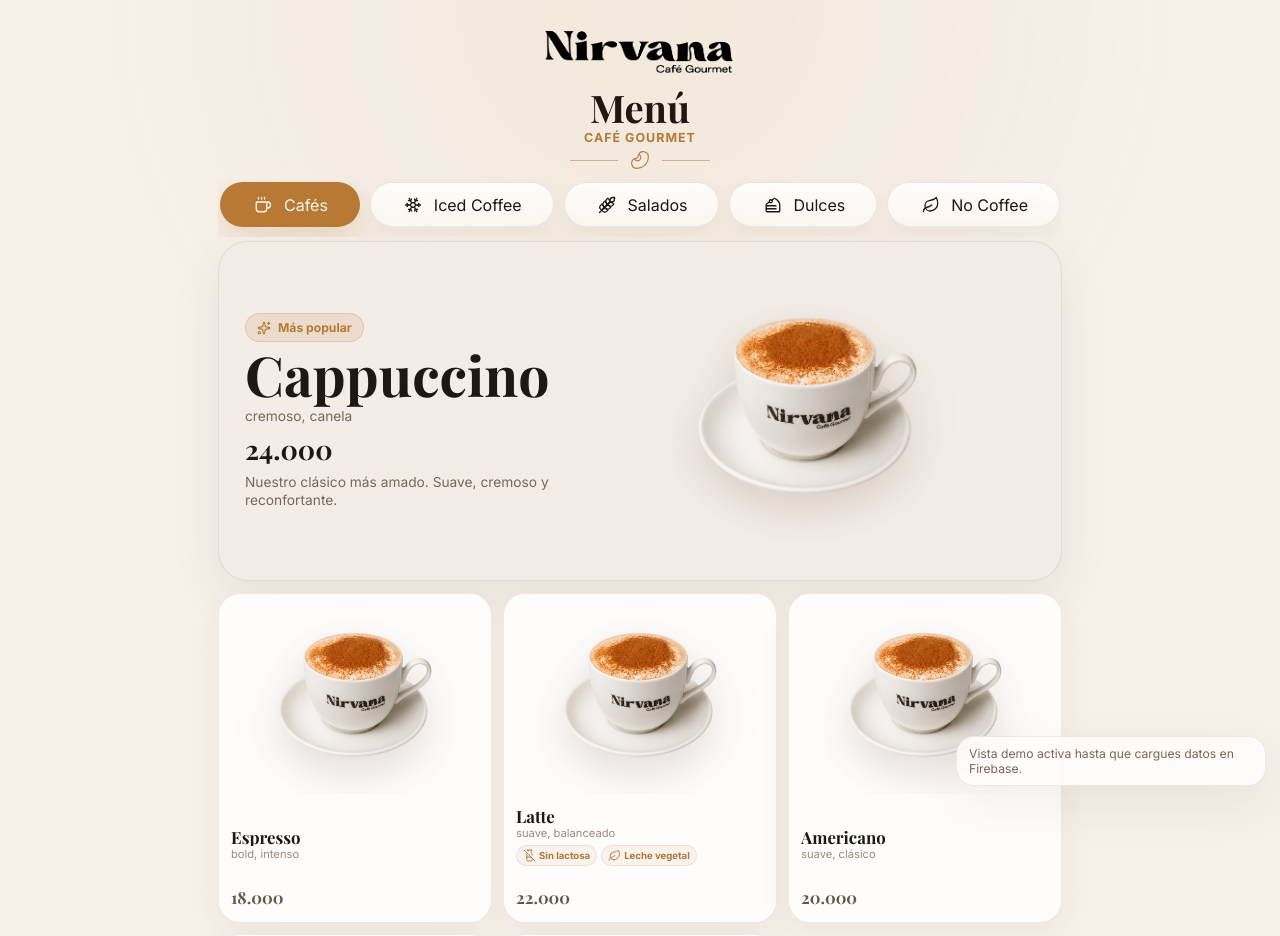
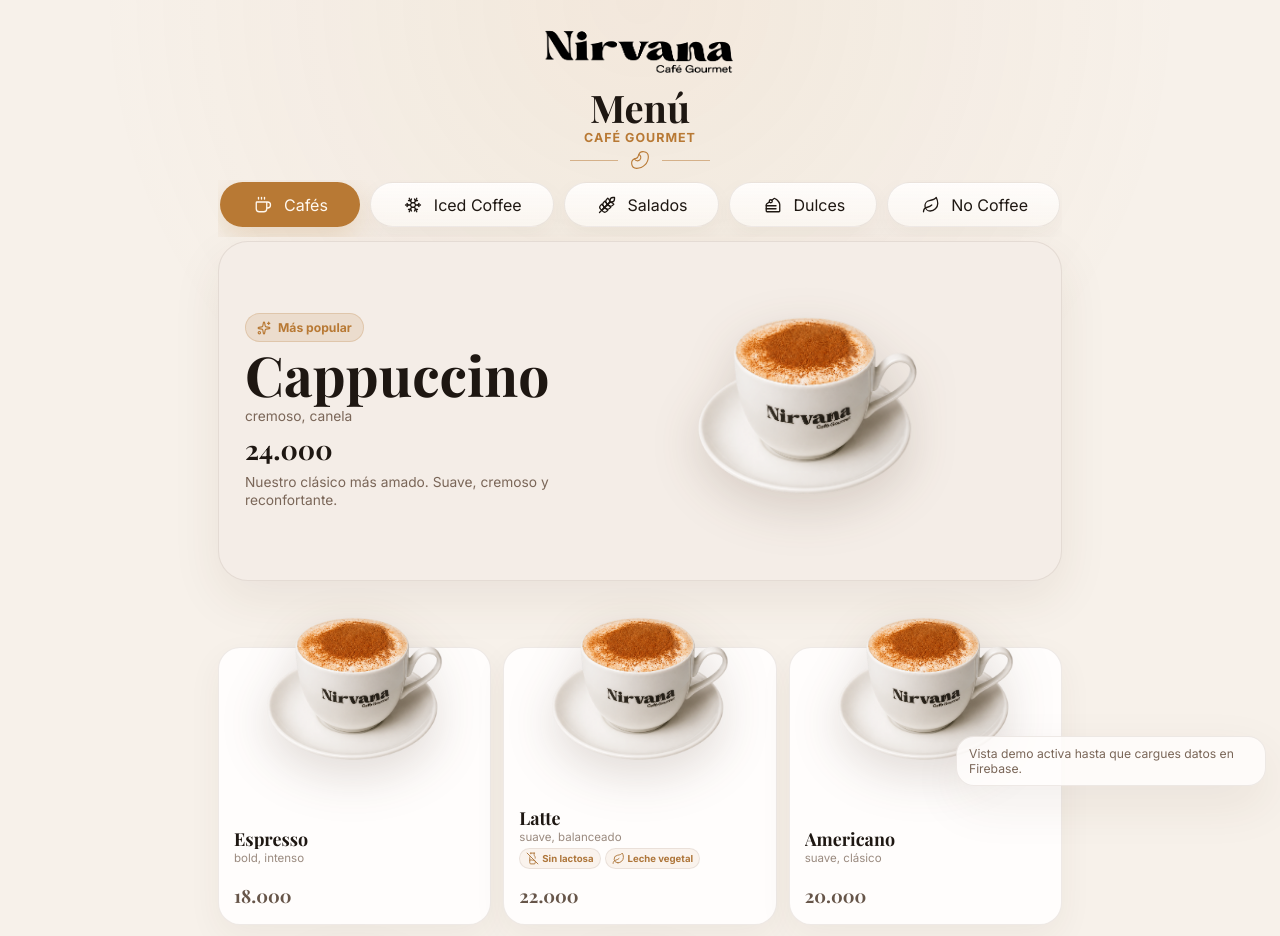
Before and after one commit to Gastonmaluff/MENU-DIGITAL, a React (Vite) app: page / in a window 1280 px wide. Shown: the top 936 px of the page. Built offline with nearby package versions, Linux system fonts and the light colour scheme; no server answers; the database is empty.

Commit message:
Add floating product card style

```diff
--- a/src/components/public/ProductCard.jsx
+++ b/src/components/public/ProductCard.jsx
@@ -4,7 +4,7 @@
 
 export default function ProductCard({ product, variantGroups, onOpen }) {
   return (
-    <button className="product-card" type="button" onClick={() => onOpen(product)}>
+    <button className="product-card floating-product" type="button" onClick={() => onOpen(product)}>
       <div className="product-card-image-area">
         <ProductImage size="small" src={product.imageUrl} alt={product.name} />
       </div>
--- a/src/styles.css
+++ b/src/styles.css
@@ -374,8 +374,8 @@
   max-height: 116%;
 }
 .product-image-frame--small .product-image {
-  max-width: 108%;
-  max-height: 128%;
+  max-width: 112%;
+  max-height: 132%;
 }
 .product-image-placeholder {
   width: 86px;
@@ -389,7 +389,8 @@
 .product-grid {
   display: grid;
   grid-template-columns: repeat(3, 1fr);
-  gap: 11px;
+  gap: 58px 12px;
+  padding-top: 54px;
 }
 .product-card,
 .see-more-card {
@@ -397,14 +398,18 @@
   border-radius: calc(var(--radius-card) - 8px);
   background: var(--card);
   box-shadow: 0 12px 34px rgba(79, 52, 31, 0.055);
-  padding: 8px 12px 11px;
+  padding: 0 15px 14px;
   color: inherit;
   text-align: left;
-  min-height: 330px;
+  min-height: 278px;
   display: grid;
-  grid-template-rows: 192px minmax(68px, 1fr) 28px;
-  gap: 4px;
+  grid-template-rows: 146px minmax(70px, 1fr) 30px;
+  gap: 5px;
+  overflow: visible;
   transition: transform 180ms ease, box-shadow 180ms ease;
+}
+.product-card.floating-product {
+  position: relative;
 }
 .product-card:hover,
 .see-more-card:hover {
@@ -412,14 +417,21 @@
   box-shadow: var(--shadow-card);
 }
 .product-card-image-area {
-  height: 192px;
+  height: 212px;
+  margin-top: -62px;
+  margin-bottom: -4px;
   display: flex;
   align-items: center;
   justify-content: center;
   overflow: visible;
+  pointer-events: none;
+}
+.product-card-image-area .product-image-frame {
+  height: 212px;
+  overflow: visible;
 }
 .product-card-content {
-  min-height: 68px;
+  min-height: 70px;
   display: grid;
   align-content: end;
   grid-template-rows: minmax(0, auto) auto;
@@ -430,7 +442,7 @@
 }
 .product-card h3 {
   color: var(--text-primary);
-  font-size: 1.05rem;
+  font-size: 1.12rem;
   margin: 0 0 2px;
   line-height: 1.05;
   display: -webkit-box;
@@ -442,7 +454,7 @@
   margin: 0;
   color: color-mix(in srgb, var(--text-secondary) 76%, var(--card));
   line-height: 1.22;
-  font-size: 0.7rem;
+  font-size: 0.72rem;
   display: -webkit-box;
   -webkit-line-clamp: 1;
   -webkit-box-orient: vertical;
@@ -501,12 +513,12 @@
   display: flex;
   align-items: center;
   justify-content: flex-start;
-  min-height: 28px;
+  min-height: 30px;
 }
 .product-card-footer strong {
   font-family: 'Playfair Display', Georgia, serif;
   color: color-mix(in srgb, var(--text-secondary) 78%, var(--text-primary));
-  font-size: 1.04rem;
+  font-size: 1.14rem;
 }
 .see-more-action,
 .see-more-icon {
@@ -524,6 +536,7 @@
   justify-content: center;
   align-items: center;
   gap: 14px;
+  padding: 14px;
   text-align: center;
 }
 .see-more-icon {
```
